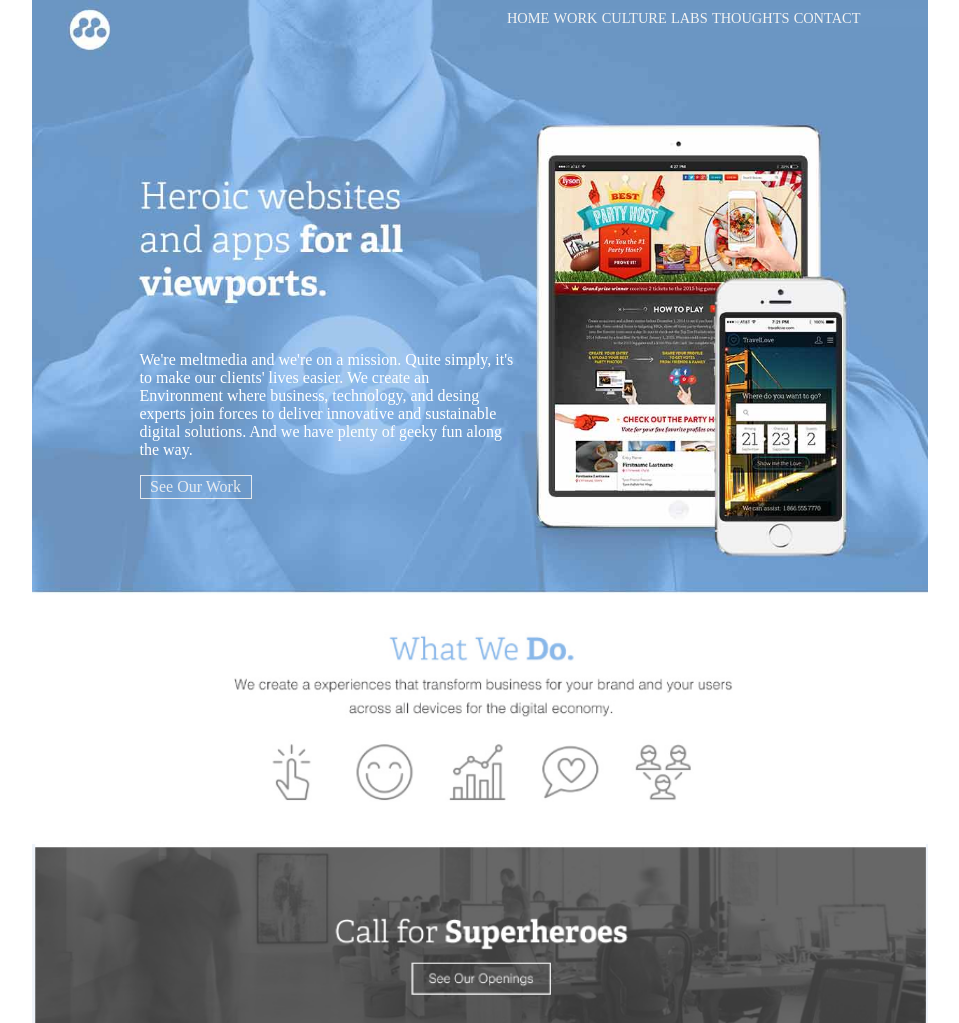
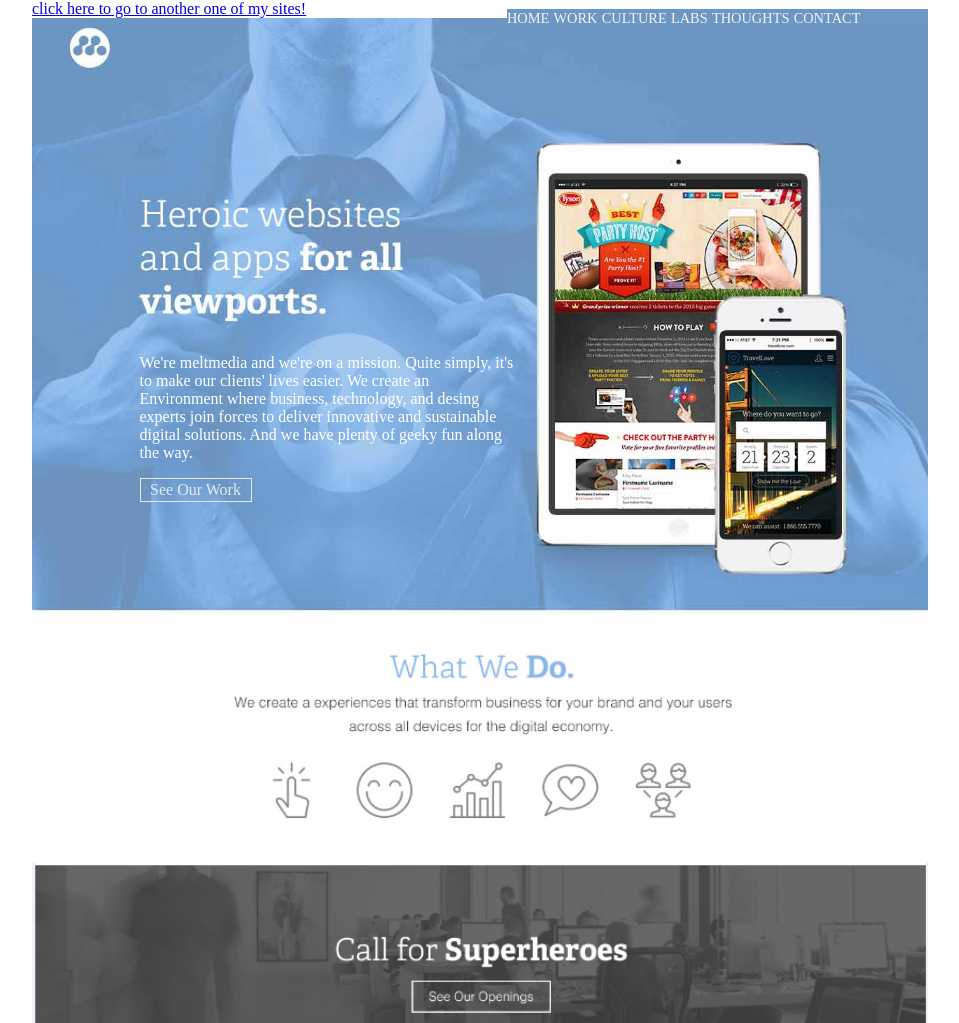
Before and after one commit to theweddingdancer/meltmedia, a plain HTML site: page index.html in a window 1280 px wide. Shown: the top 1023 px of the page, without its empty margins (160-1119 px from the left). Drawn offline with Linux system fonts and the light colour scheme; some packages are replaced by stand-ins of ours.

Commit message:
added link to go to my other web site "website1"

```diff
--- a/index.html
+++ b/index.html
@@ -38,6 +38,7 @@
 
 <body>
 <div class="container">
+	<a href='website1/index.html'>click here to go to another one of my sites! </a>
 	<img src="myimages/blueimg.jpg" alt="Main image" id="blueimg" />
 	<div id="paragraph">
 		<p>
```
